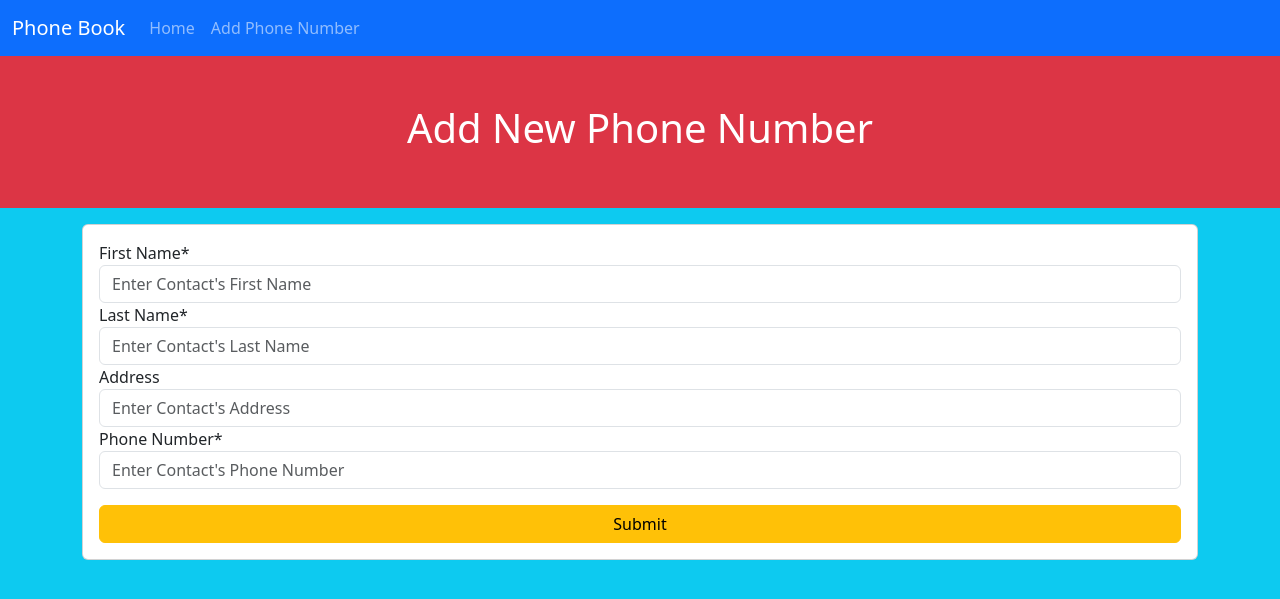
After one commit to geoborm/flask_phonebook, a Flask app: page /add-phone in a window 1280 px wide. The commit adds this page. Shown: the top 599 px of the page. Run offline with Flask 3, Linux system fonts and the light colour scheme; parts of the project's set-up code (start-up, migrations or seed data) failed here and were passed over.

Commit message:
first commit

```diff
--- a/app/forms.py
+++ b/app/forms.py
@@ -1,12 +1,11 @@
 from flask_wtf import FlaskForm
-from wtforms import StringField, PasswordField, SubmitField, EmailField
-from wtforms.validators import InputRequired, EqualTo
+from wtforms import StringField, SubmitField
+from wtforms.validators import InputRequired
 
 
-class SignUpForm(FlaskForm):
+class PhoneForm(FlaskForm):
     first_name = StringField('First Name', validators=[InputRequired()])
     last_name = StringField('Last Name', validators=[InputRequired()])
+    address = StringField('Address')
     phone_number = StringField('Phone Number', validators=[InputRequired()])
-    email = EmailField('Email', validators=[InputRequired()])
-    address = PasswordField('Address', validators=[InputRequired()])
-    submit = SubmitField('Sign Up')
+    submit = SubmitField()
--- a/app/routes.py
+++ b/app/routes.py
@@ -1,25 +1,22 @@
 from app import app
 from flask import render_template, redirect, url_for, flash
-from app.forms import SignUpForm
+from app.forms import PhoneForm
 
 @app.route('/')
 def index():
-    return render_template('index.html', name = 'Geoff')
+    return render_template('index.html')
 
-@app.route('/signup', methods=["GET", "POST"])
-def signup():
-    # Create an instance of the form (in the context of the current request)
-    form = SignUpForm()
-    # Check if the form was submitted and that all of the fields are valid
+
+@app.route('/add-phone', methods=["GET", "POST"])
+def add_phone():
+    form = PhoneForm()
+    # Check if the form was submitted and is valid
     if form.validate_on_submit():
-        # If so, get the data from the form fields
-        print('Hooray our form was validated!!')
-        first_name = form.first_name.data
-        last_name = form.last_name.data
-        phone_number = form.phone_number.data
-        email = form.email.data
+        first = form.first_name.data
+        last = form.last_name.data
         address = form.address.data
-        print(first_name, last_name, phone_number, email, address)
-        flash(f"Thank you {first_name} for signing up!", "success")
+        phone = form.phone_number.data
+        print(first, last, address, phone)
+        flash(f"{first} {last} has been added to the phone book", "success")
         return redirect(url_for('index'))
-    return render_template('signup.html', form=form)
+    return render_template('add_phone.html', form=form)
--- /dev/null
+++ b/app/templates/add_phone.html
@@ -0,0 +1,35 @@
+{% extends 'base.html' %}
+
+{% block title %}Add Phone Number{% endblock %}
+
+{% block header %}
+    <h1 class="text-center">Add New Phone Number</h1>
+{% endblock %}
+
+{% block content %}
+    <div class="row">
+        <div class="col">
+            <div class="card my-3">
+                <div class="card-body">
+                    <form action="" method="post">
+                        {{ form.csrf_token }}
+
+                        {{ form.first_name.label }}*
+                        {{ form.first_name(class='form-control', placeholder="Enter Contact's First Name") }}
+
+                        {{ form.last_name.label }}*
+                        {{ form.last_name(class='form-control', placeholder="Enter Contact's Last Name") }}
+
+                        {{ form.address.label }}
+                        {{ form.address(class='form-control', placeholder="Enter Contact's Address") }}
+
+                        {{ form.phone_number.label }}*
+                        {{ form.phone_number(class='form-control', placeholder="Enter Contact's Phone Number") }}
+
+                        {{ form.submit(class='btn btn-warning w-100 mt-3') }}
+                    </form>
+                </div>
+            </div>
+        </div>
+    </div>
+{% endblock %}
--- a/app/templates/alerts.html
+++ b/app/templates/alerts.html
@@ -1,10 +1,10 @@
-{% with messages = get_flashed_messages(with_categories=True) %}
+{% with messages = get_flashed_messages(with_categories=true) %}
     {% if messages %}
         {% for category, message in messages %}
-            <div class="alert alert-{{ category }} alert-dismissible fade show text-center" role="alert">
-                <strong>{{ message }}</strong>
-                <button type="button" class="btn-close" data-bs-dismiss="alert" aria-label="Close"></button>
-            </div>
+        <div class="alert alert-{{ category }} alert-dismissible fade show" role="alert">
+            <strong>{{ message }}</strong>
+            <button type="button" class="btn-close" data-bs-dismiss="alert" aria-label="Close"></button>
+        </div>
         {% endfor %}
     {% endif %}
 {% endwith %}
--- a/app/templates/base.html
+++ b/app/templates/base.html
@@ -4,14 +4,28 @@
     <meta charset="UTF-8">
     <meta http-equiv="X-UA-Compatible" content="IE=edge">
     <meta name="viewport" content="width=device-width, initial-scale=1.0">
-    <title>Flask Blog</title>
-    <link rel="stylesheet" href="https://cdn.jsdelivr.net/npm/bootstrap@5.3.0-alpha1/dist/css/bootstrap.min.css"></head>
-<body>
-    <h1>Hey {{ name }} time for bed!</h1>
+    <title>Phone Book | {% block title %}Base{% endblock %}</title>
+    <link rel="stylesheet" href="https://cdn.jsdelivr.net/npm/bootstrap@5.3.0-alpha1/dist/css/bootstrap.min.css">
+</head>
+<body class="bg-info">
+
+    {% include 'nav.html' %}
+
+    {% include 'alerts.html' %}
+
+
+    <div class="row bg-danger py-5">
+        <div class="col text-center text-white">
+            {% block header %}
+                <h1>Hello World</h1>
+            {% endblock %}
+        </div>
+    </div>
+
+
+
     <div class="container">
         {% block content %}
-
-
         {% endblock %}
     </div>
 
--- a/app/templates/index.html
+++ b/app/templates/index.html
@@ -1,7 +1,7 @@
 {% extends 'base.html' %}
 
+{% block title %}Home{% endblock %}
+
 {% block content %}
-<h1>PLEASE SIGN IN</h1>
-
-
+    <h3 class="text-center">Welcome to the world's best phonebook</h3>
 {% endblock %}
--- /dev/null
+++ b/app/templates/nav.html
@@ -0,0 +1,14 @@
+<nav class="navbar navbar-expand-lg bg-primary" data-bs-theme="dark">
+    <div class="container-fluid">
+        <a class="navbar-brand" href="/">Phone Book</a>
+        <button class="navbar-toggler" type="button" data-bs-toggle="collapse" data-bs-target="#collapseLinks" aria-controls="collapseLinks" aria-expanded="false" aria-label="Toggle navigation">
+        <span class="navbar-toggler-icon"></span>
+        </button>
+        <div class="collapse navbar-collapse" id="collapseLinks">
+        <div class="navbar-nav">
+            <a class="nav-link" href="/">Home</a>
+            <a class="nav-link" href="/add-phone">Add Phone Number</a>
+        </div>
+        </div>
+    </div>
+</nav>
```
Also changed, not shown: app/__init__.py (+15 -7 lines), app/models.py (added, +16 -0 lines), app/requirements.txt (added, +11 -0 lines), app/templates/signup.html (deleted, +0 -31 lines), config.py (added, +8 -0 lines), requirements.txt (+9 -0 lines), 1 other file.
